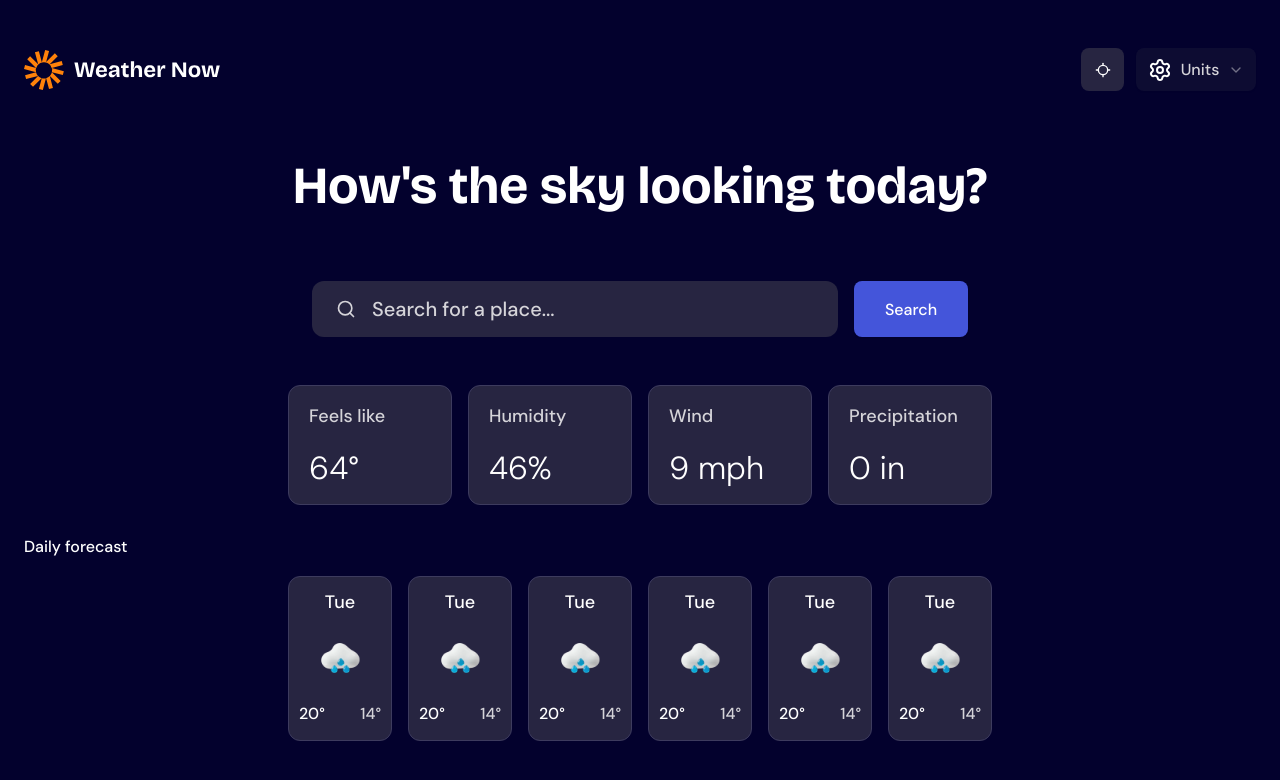
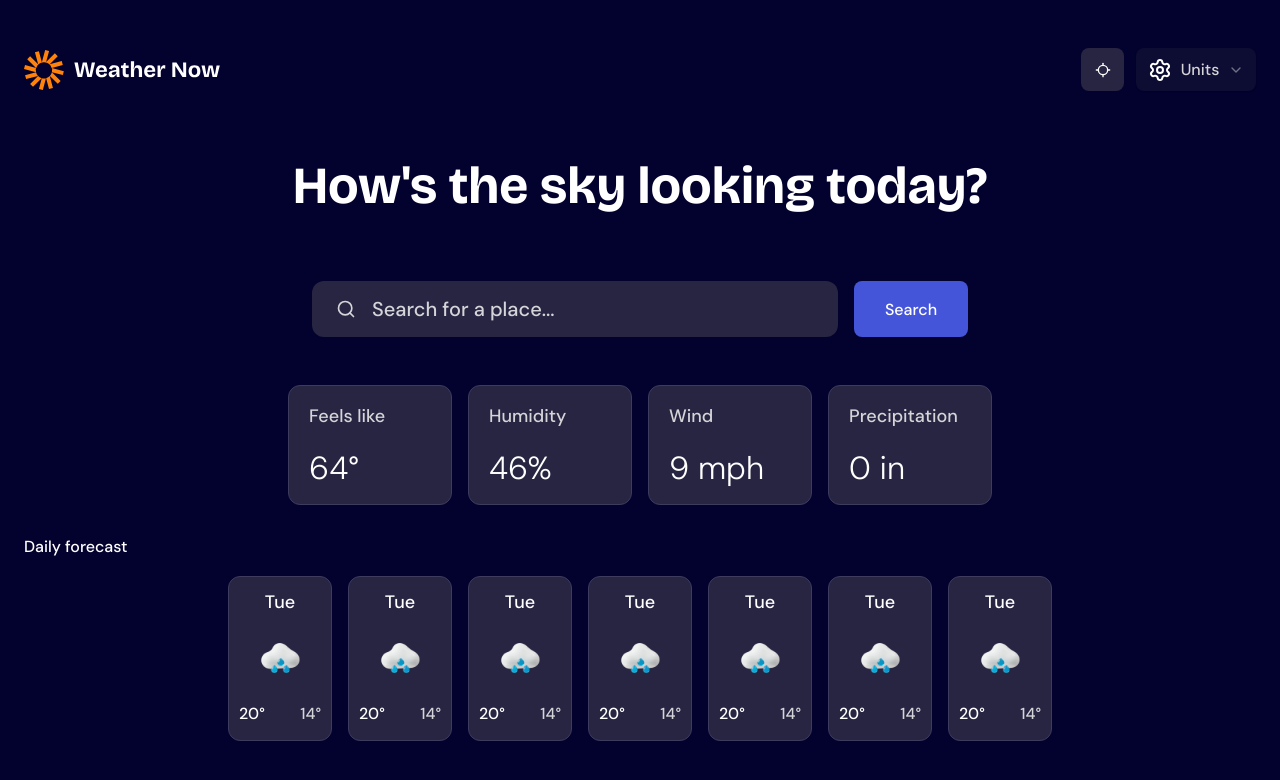
Before and after one commit to SouleymaneSy7/FEM-30-weather-app-hackaton, a Next.js app: page / in a window 1280 px wide. Shown: the top 780 px of the page. Built offline with nearby package versions, Linux system fonts and the light colour scheme.

Commit message:
feat: update the daily-forecast component

```diff
--- a/src/components/layouts/DailyForecast.tsx
+++ b/src/components/layouts/DailyForecast.tsx
@@ -4,6 +4,13 @@ import List from "../common/List";
 import Title from "../common/Title";
 
 const dailyForecastContents = [
+  {
+    id: crypto.randomUUID(),
+    day: "Tue",
+    image: "/icon-rain.webp",
+    minTemperature: "20°",
+    maxTemperature: "14°",
+  },
   {
     id: crypto.randomUUID(),
     day: "Tue",
```
